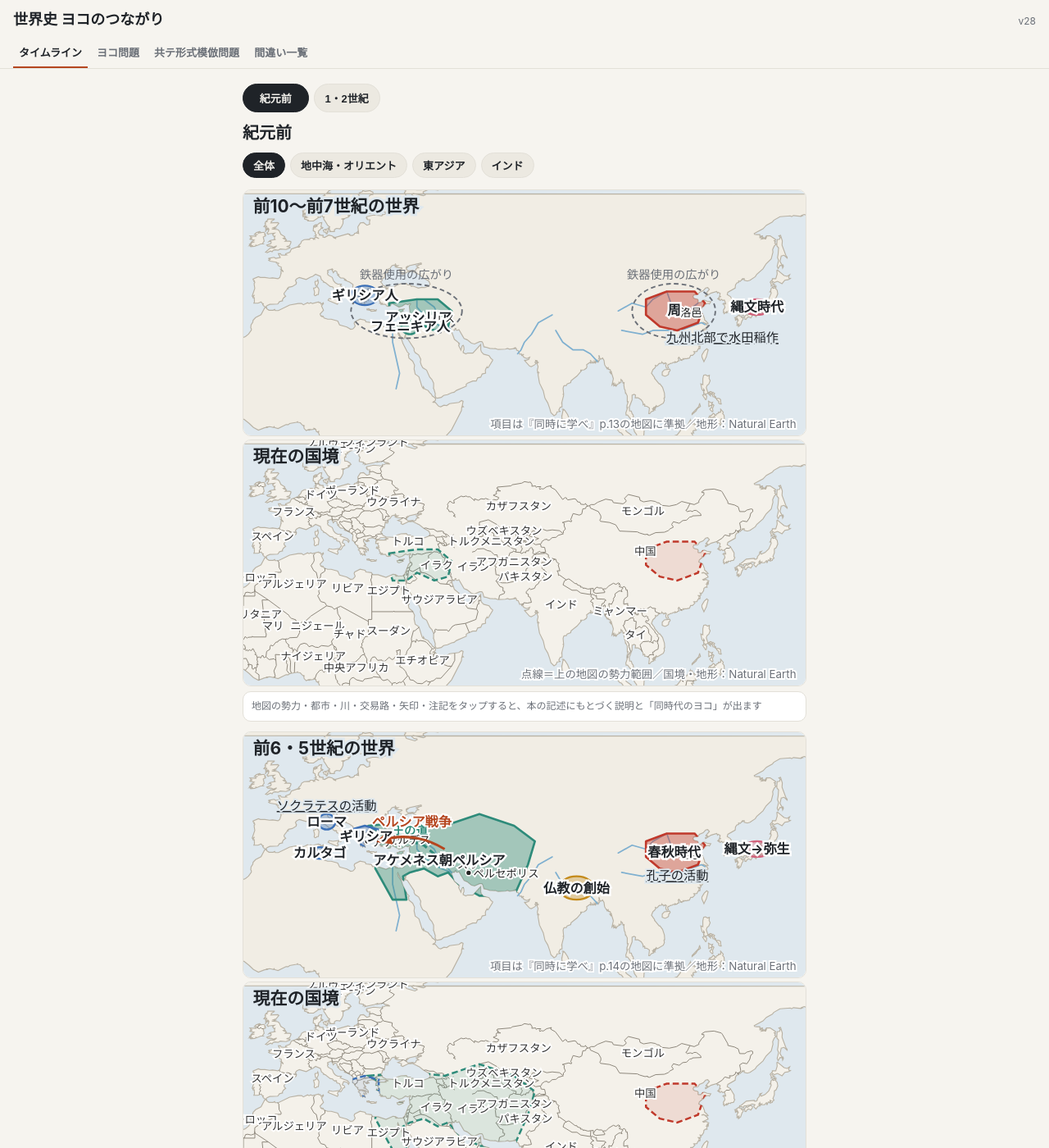
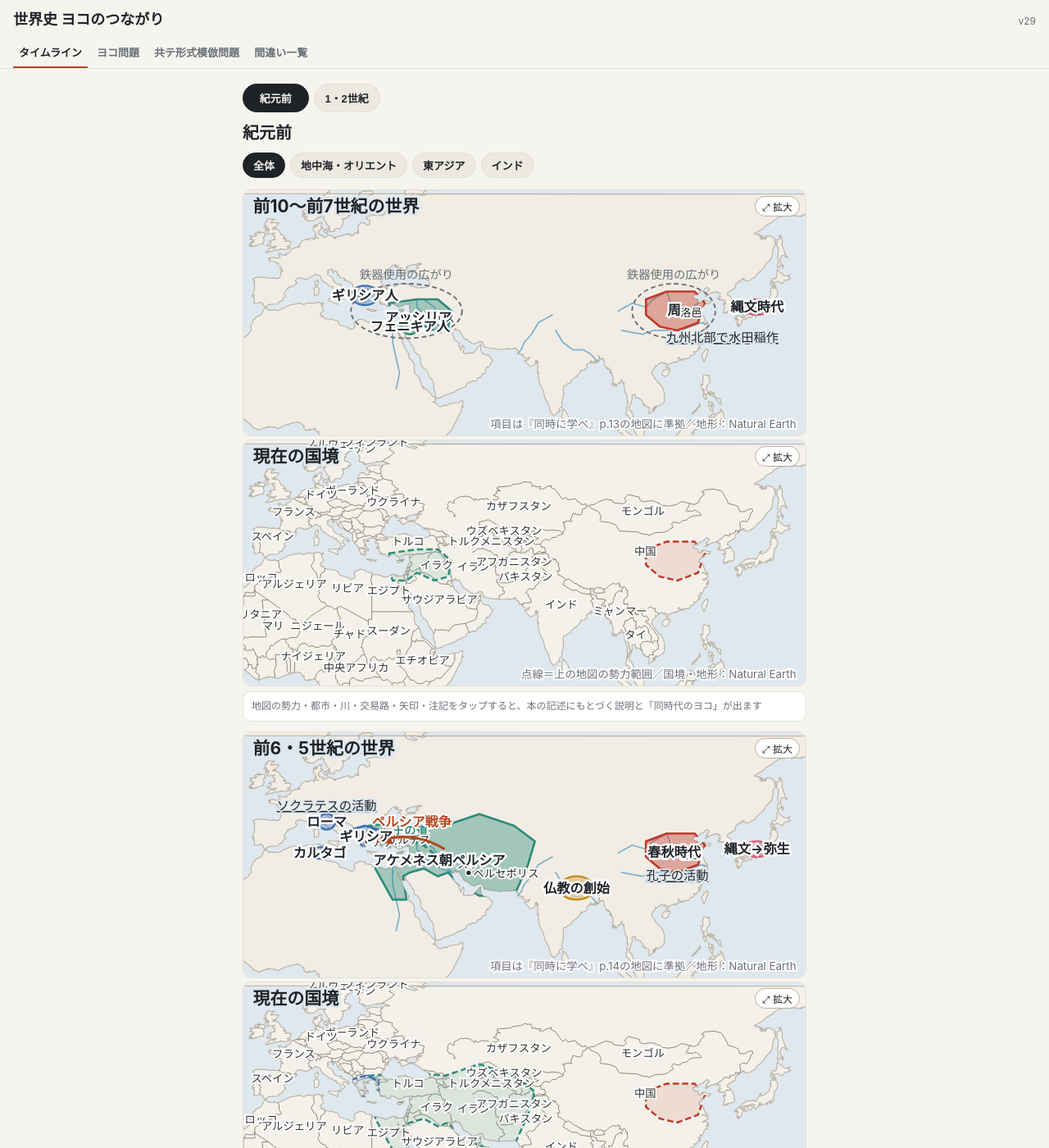
Before and after one commit to kyutotsujuku-collab/sekaishi, a Jekyll site: the page yoko/index.html, which Jekyll copies as it is, in a window 1280 px wide and 1400 px high. Shown: the whole window at 82% size. Built offline with Jekyll 4.4.1, drawn with Linux system fonts in a browser that asks for light colours.

Commit message:
Add files via upload

```diff
--- a/yoko/index.html
+++ b/yoko/index.html
@@ -127,11 +127,21 @@ main{padding:12px 16px 90px;max-width:720px;margin:0 auto}
 .yc{padding:7px 10px 8px}.ye{font-weight:700;font-size:14px;line-height:1.5}.yx{font-size:13px;color:var(--sub);line-height:1.55;margin-top:2px}
 .yyoko{border-top:1px solid var(--line);background:color-mix(in srgb,var(--accent) 9%,transparent);padding:8px 10px;font-size:13px;line-height:1.55;color:var(--accent);font-weight:600}
 .ytbl .pic{border:1px solid var(--accent);background:var(--card);color:var(--accent);border-radius:6px;font-size:11px;padding:0 5px;margin:0 3px;line-height:1.5;vertical-align:middle;cursor:pointer}
+
+.mapwrap svg{--ink:#1f2328;--sub:#6b7078;--accent:#b5461f}
+.mapbox{position:relative}
+.zoomb{position:absolute;right:8px;top:8px;font-size:12px;padding:3px 8px;border-radius:14px;border:1px solid #b9b2a4;background:rgba(255,255,255,.92);color:#1f2328;cursor:pointer}
+#mz{position:fixed;inset:0;background:var(--bg);z-index:25;display:none;flex-direction:column}
+.mzbar{display:flex;align-items:center;gap:8px;padding:8px 10px;border-bottom:1px solid var(--line);font-size:14px}.mzbar .muted{flex:1;font-size:11px}.mzbar .btn{width:auto;margin:0;padding:6px 12px;font-size:13px}
+.mzstage{position:relative;height:52vh;overflow:hidden;background:#dfe8ee;touch-action:none;user-select:none;-webkit-user-select:none}
+.mzstage svg{--ink:#1f2328;--sub:#6b7078;--accent:#b5461f;background:#dfe8ee}
+.mzctl{display:flex;gap:6px;padding:6px 10px;border-bottom:1px solid var(--line)}.mzctl button{flex:1;padding:6px;border-radius:8px;border:1px solid var(--line);background:var(--card);color:var(--ink);font-size:14px}
+.mzinfo{flex:1;overflow:auto;padding:6px 10px 20px}
 </style>
 </head>
 <body>
 <header>
-  <div class="hrow"><h1>世界史 ヨコのつながり</h1><span class="ver">v28</span></div>
+  <div class="hrow"><h1>世界史 ヨコのつながり</h1><span class="ver">v29</span></div>
   <nav>
     <button data-tab="tl" class="on">タイムライン</button>
     <button data-tab="quiz">ヨコ問題</button>
@@ -1634,7 +1644,7 @@ function geoSVG(g,viewKey){
   viewKey=viewKey||'all';const v=VIEWS[viewKey];const {H,PX}=mkPX(v);const LP=landPath(viewKey,PX);
   const inV=(lon,lat)=>lon>=v.lon[0]-3&&lon<=v.lon[1]+3&&lat>=v.lat[0]-3&&lat<=v.lat[1]+3;
   const fs=viewKey==='all'?8.5:10;let hits='';
-  let s=`<svg xmlns="http://www.w3.org/2000/svg" viewBox="0 0 360 ${H}" font-family="-apple-system,Hiragino Sans,Noto Sans JP,sans-serif" data-map="1">`;
+  let s=`<div class="mapbox"><svg xmlns="http://www.w3.org/2000/svg" viewBox="0 0 360 ${H}" font-family="-apple-system,Hiragino Sans,Noto Sans JP,sans-serif" data-map="1">`;
   s+=`<rect width="360" height="${H}" fill="#dfe8ee"/>`;
   s+=`<defs><clipPath id="lc-${viewKey}"><path d="${LP}" fill-rule="evenodd"/></clipPath><marker id="gah" markerWidth="6" markerHeight="6" refX="5" refY="3" orient="auto"><path d="M0,0 L6,3 L0,6 z" fill="var(--accent)"/></marker></defs>`;
   s+=`<path d="${LP}" fill="#f1ede4" stroke="#b9b2a4" stroke-width="0.6" fill-rule="evenodd"/>`;
@@ -1653,7 +1663,7 @@ function geoSVG(g,viewKey){
   for(const a of (g.areas||[])){const poly=TERR[a[0]];let cx=0,cy=0,n=0;for(const p of poly){if(inV(p[0],p[1])){cx+=p[0];cy+=p[1];n++}}if(!n)continue;if(a[3]){cx+=a[3][0]*n;cy+=a[3][1]*n}const [x,y]=PX(cx/n,cy/n);s+=`<text x="${x}" y="${y+3}" text-anchor="middle" font-size="${fs}" font-weight="700" fill="var(--ink)" stroke="#fff" stroke-width="2.5" paint-order="stroke">${esc(a[2])}</text>`}
   for(const m of g.marks){if(!inV(m[0],m[1]))continue;const [x,y]=PX(m[0],m[1]);s+=`<text x="${x}" y="${y+3}" text-anchor="middle" font-size="${fs}" font-weight="700" fill="var(--ink)" stroke="#fff" stroke-width="2.5" paint-order="stroke">${esc(m[5])}</text>`}
   s+=`<text x="6" y="14" font-size="11" font-weight="700" fill="var(--ink)" stroke="#dfe8ee" stroke-width="3" paint-order="stroke">${esc(g.title)}${viewKey!=='all'?'（'+v.n+'）':''}</text><text x="354" y="${H-5}" text-anchor="end" font-size="7" fill="var(--sub)" stroke="#fff" stroke-width="2" paint-order="stroke">項目は${esc(g.src||'')}の地図に準拠／地形：Natural Earth</text>`;
-  s+=`</svg><div class="modern">${modernSVG(g,viewKey)}</div><div class="mapinfo"><div class="hint">地図の勢力・都市・川・交易路・矢印・注記をタップすると、本の記述にもとづく説明と「同時代のヨコ」が出ます</div></div>`;
+  s+=`</svg><button class="zoomb" type="button">⤢ 拡大</button></div><div class="modern mapbox">${modernSVG(g,viewKey)}<button class="zoomb" type="button">⤢ 拡大</button></div><div class="mapinfo"><div class="hint">地図の勢力・都市・川・交易路・矢印・注記をタップすると、本の記述にもとづく説明と「同時代のヨコ」が出ます</div></div>`;
   return `<div class="mapwrap" data-gi="${GEO.indexOf(g)}" data-vw="${viewKey}">${s}</div>`;
 }
 function modernSVG(g,viewKey){
@@ -1702,7 +1712,27 @@ function showInfo(w,k){
   box.scrollIntoView({block:'nearest',behavior:'smooth'});
 }
 function openPic(im){let lb=document.getElementById('lb');if(!lb){lb=document.createElement('div');lb.id='lb';lb.onclick=()=>{lb.style.display='none';lb.innerHTML=''};document.body.appendChild(lb)}lb.innerHTML=`<img src="${esc(im.src)}" alt=""><div class="cap">${esc(im.cap||'')}</div><div class="close">タップで閉じる</div>`;lb.style.display='flex'}
-function bindMaps(root){root.querySelectorAll('.mapwrap').forEach(w=>{w.querySelectorAll('.tap,.tapt').forEach(el=>{const k=el.dataset.key;if(!k||!INFO[k]){el.style.cursor='default';return}el.onclick=ev=>{ev.stopPropagation();showInfo(w,k)}})})}
+function openZoom(w,svg){let mz=document.getElementById('mz');if(!mz){mz=document.createElement('div');mz.id='mz';document.body.appendChild(mz)}
+  const title=([...svg.querySelectorAll('text')].find(x=>x.getAttribute('font-size')==='11')||{}).textContent||'地図';
+  mz.innerHTML=`<div class="mzbar"><b>${esc(title)}</b><span class="muted">ピンチで拡大・ドラッグで移動</span><button class="btn sec mzclose" type="button">閉じる</button></div><div class="mzstage"></div><div class="mzctl"><button type="button" data-z="-">－</button><button type="button" data-z="+">＋</button><button type="button" data-z="0">リセット</button></div><div class="mzinfo mapwrap" data-gi="${w.dataset.gi||''}" data-vw="${w.dataset.vw||''}"><div class="mapinfo"><div class="hint">拡大地図の勢力・都市・川・交易路をタップすると説明が出ます</div></div></div>`;
+  mz.style.display='flex';document.body.style.overflow='hidden';const st=mz.querySelector('.mzstage');const c=svg.cloneNode(true);st.appendChild(c);
+  const vb=svg.viewBox.baseVal;const W=st.clientWidth,Hh=st.clientHeight;let base=Math.max(W/vb.width,Hh/vb.height)*1.0;let sc=1,tx=0,ty=0;
+  const fit=()=>{base=Math.min(W/vb.width*1.7,Hh/vb.height);sc=1;tx=(W-vb.width*base)/2;ty=(Hh-vb.height*base)/2};
+  const ap=()=>{c.style.transform=`translate(${tx}px,${ty}px) scale(${base*sc})`};
+  c.style.width=vb.width+'px';c.style.height=vb.height+'px';c.style.transformOrigin='0 0';c.style.position='absolute';c.style.left='0';c.style.top='0';
+  fit();ap();
+  const pts=new Map();let last=null;
+  st.onpointerdown=e=>{st.setPointerCapture(e.pointerId);pts.set(e.pointerId,[e.clientX,e.clientY]);last=null};
+  st.onpointermove=e=>{if(!pts.has(e.pointerId))return;pts.set(e.pointerId,[e.clientX,e.clientY]);const P=[...pts.values()];
+    if(P.length===1){if(last){tx+=P[0][0]-last[0];ty+=P[0][1]-last[1];ap()}last=P[0].slice()}
+    else if(P.length>=2){const d=Math.hypot(P[0][0]-P[1][0],P[0][1]-P[1][1]);const mx=(P[0][0]+P[1][0])/2,my=(P[0][1]+P[1][1])/2;if(last&&last.d){const k=d/last.d;const r=st.getBoundingClientRect();const px=mx-r.left,py=my-r.top;tx=px-(px-tx)*k;ty=py-(py-ty)*k;sc*=k;tx+=mx-last.mx;ty+=my-last.my;ap()}last={d,mx,my}}};
+  st.onpointerup=st.onpointercancel=e=>{pts.delete(e.pointerId);last=null};
+  let moved=false;st.addEventListener('pointerdown',()=>{moved=false});st.addEventListener('pointermove',()=>{moved=true});
+  mz.querySelectorAll('[data-z]').forEach(b=>b.onclick=()=>{const z=b.dataset.z;if(z==='0'){fit();ap();return}const k=z==='+'?1.4:1/1.4;const px=W/2,py=Hh/2;tx=px-(px-tx)*k;ty=py-(py-ty)*k;sc*=k;ap()});
+  mz.querySelector('.mzclose').onclick=()=>{mz.style.display='none';mz.innerHTML='';document.body.style.overflow=''};
+  const iw=mz.querySelector('.mzinfo');c.querySelectorAll('.tap,.tapt').forEach(el=>{const k=el.dataset.key;if(!k||!INFO[k])return;el.onclick=ev=>{ev.stopPropagation();if(moved)return;showInfo(iw,k);c.querySelectorAll('.sel').forEach(e=>e.classList.remove('sel'));c.querySelectorAll(`.tap[data-key="${CSS.escape(k)}"]`).forEach(e=>e.classList.add('sel'))}});
+}
+function bindMaps(root){root.querySelectorAll('.mapwrap').forEach(w=>{w.querySelectorAll('.zoomb').forEach(b=>b.onclick=ev=>{ev.stopPropagation();openZoom(w,b.parentElement.querySelector('svg'))});w.querySelectorAll('.tap,.tapt').forEach(el=>{const k=el.dataset.key;if(!k||!INFO[k]){el.style.cursor='default';return}el.onclick=ev=>{ev.stopPropagation();showInfo(w,k)}})})}
 function viewChips(){return `<div class="chips" style="margin:4px 0 8px">${Object.entries(VIEWS).map(([k,v])=>`<button class="chip ${k===curView?'on':''}" data-view="${k}">${v.n}</button>`).join('')}</div>`}
 function openMaps(p){
   const ms=MAPS.filter(m=>m.p===p);
```
